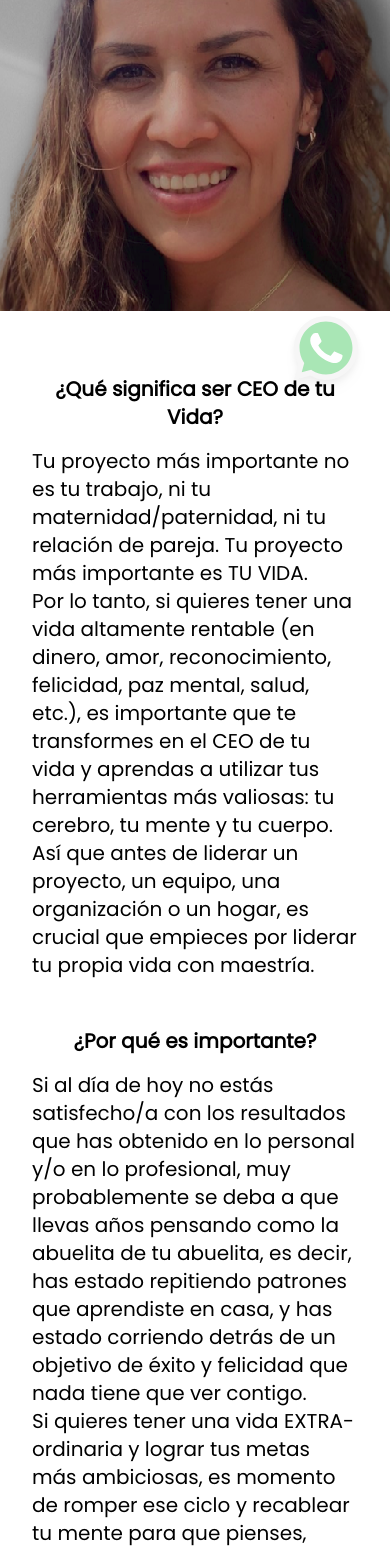
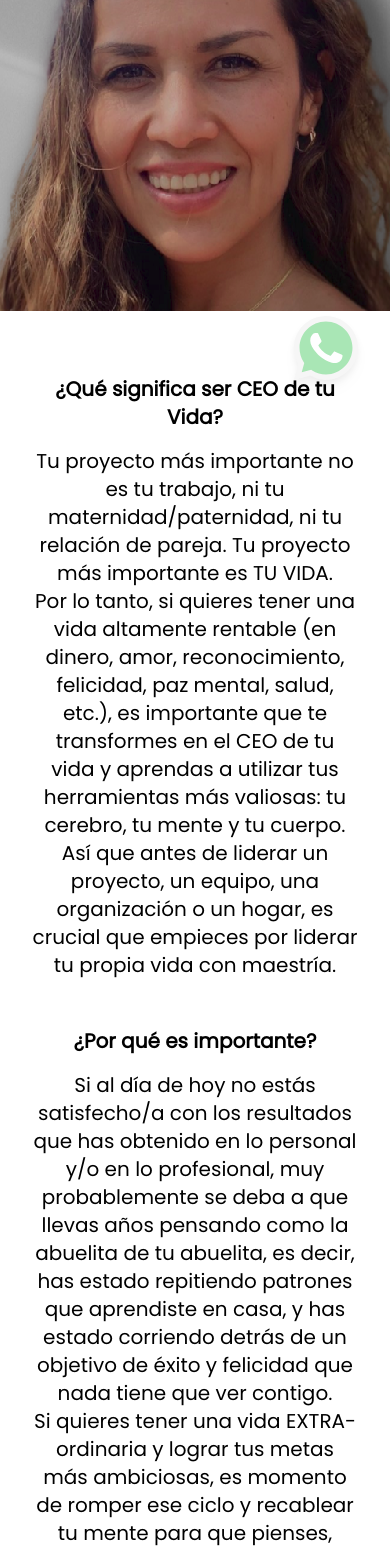
Before and after one commit to amengual-ln/leslie, a SvelteKit app: page / in a window 390 px wide. Shown: the part 432-1982 px from the top of the page. Built offline with nearby package versions, Linux system fonts and the light colour scheme.

Commit message:
Center CEO de tu vida text

```diff
--- a/src/components/CEODeTuVida.svelte
+++ b/src/components/CEODeTuVida.svelte
@@ -4,23 +4,23 @@
       <h2 class="font-[600] text-center pb-4">
         ¿Qué significa ser CEO de tu Vida?
       </h2>
-      <p>
+      <p class="text-center lg:text-left">
         Tu proyecto más importante no es tu trabajo, ni tu
         maternidad/paternidad, ni tu relación de pareja. Tu proyecto más
         importante es TU VIDA.
       </p>
-      <p>
+      <p class="text-center lg:text-left">
         Por lo tanto, si quieres tener una vida altamente rentable (en dinero,
         amor, reconocimiento, felicidad, paz mental, salud, etc.), es importante
         que te transformes en el CEO de tu vida y aprendas a utilizar tus
         herramientas más valiosas: tu cerebro, tu mente y tu cuerpo.
       </p>
-      <p>
+      <p class="text-center lg:text-left">
         Así que antes de liderar un proyecto, un equipo, una organización o un
         hogar, es crucial que empieces por liderar tu propia vida con maestría.
       </p>
       <h2 class="font-[600] text-center pb-4 mt-12">¿Por qué es importante?</h2>
-      <p>
+      <p class="text-center lg:text-left">
         Si al día de hoy no estás satisfecho/a con los resultados que has
         obtenido en lo personal y/o en lo profesional, muy probablemente se deba
         a que llevas años pensando como la abuelita de tu abuelita, es decir,
@@ -28,13 +28,13 @@
         corriendo detrás de un objetivo de éxito y felicidad que nada tiene que
         ver contigo.
       </p>
-      <p>
+      <p class="text-center lg:text-left">
         Si quieres tener una vida EXTRA-ordinaria y lograr tus metas más
         ambiciosas, es momento de romper ese ciclo y recablear tu mente para que
         pienses, decidas y actúes según tus propias reglas.
       </p>
       <h2 class="font-[600] text-center pb-4 mt-12">¿Qué ofrecemos?</h2>
-      <p>
+      <p class="text-center lg:text-left">
         CEO de tu Vida es un programa exclusivo de coaching diseñado para
         líderes y visionarios como tú, que buscan transformar su vida personal y
         profesional. Ofrecemos tres formatos únicos para ayudarte a alcanzar tu
```
